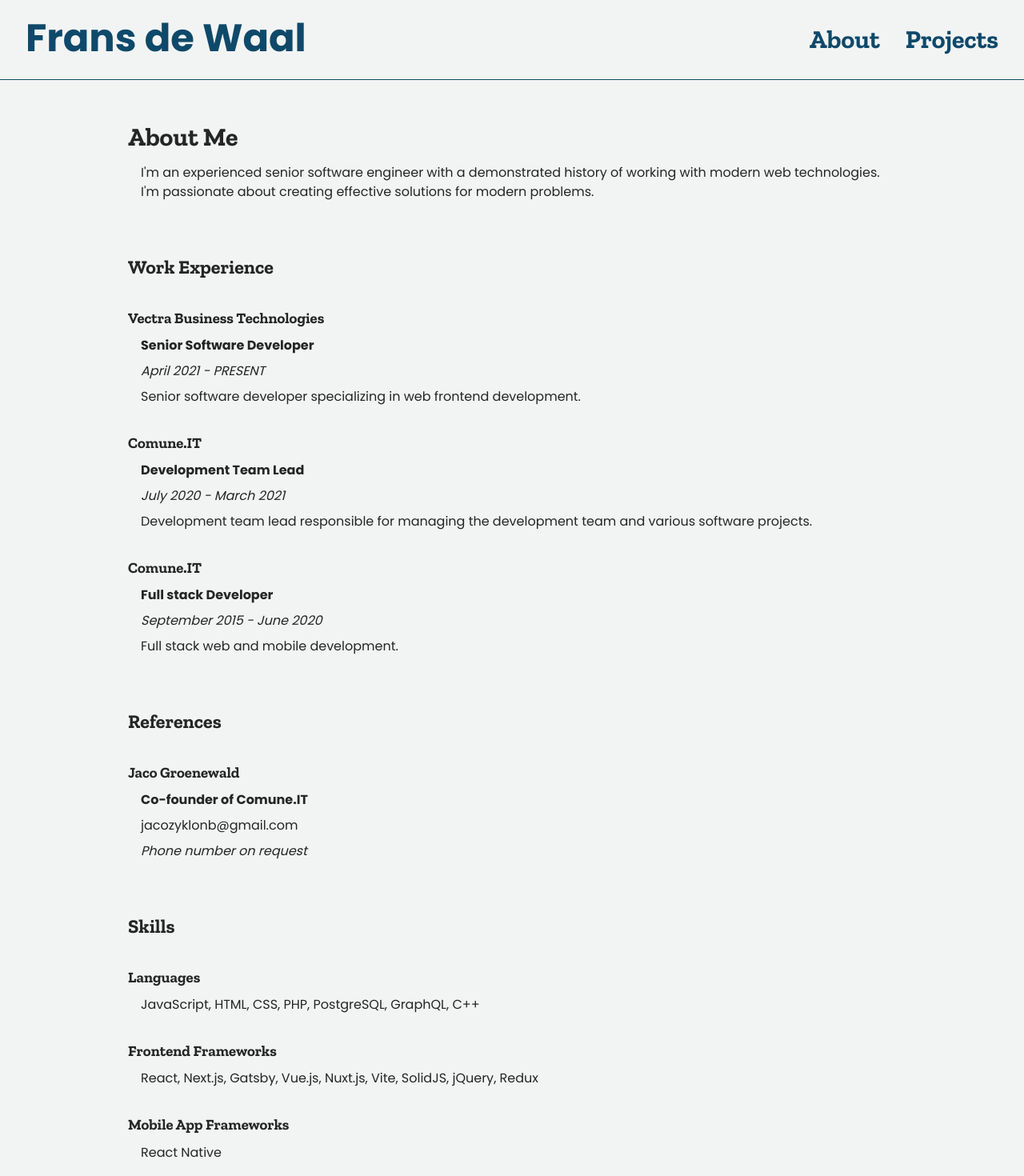
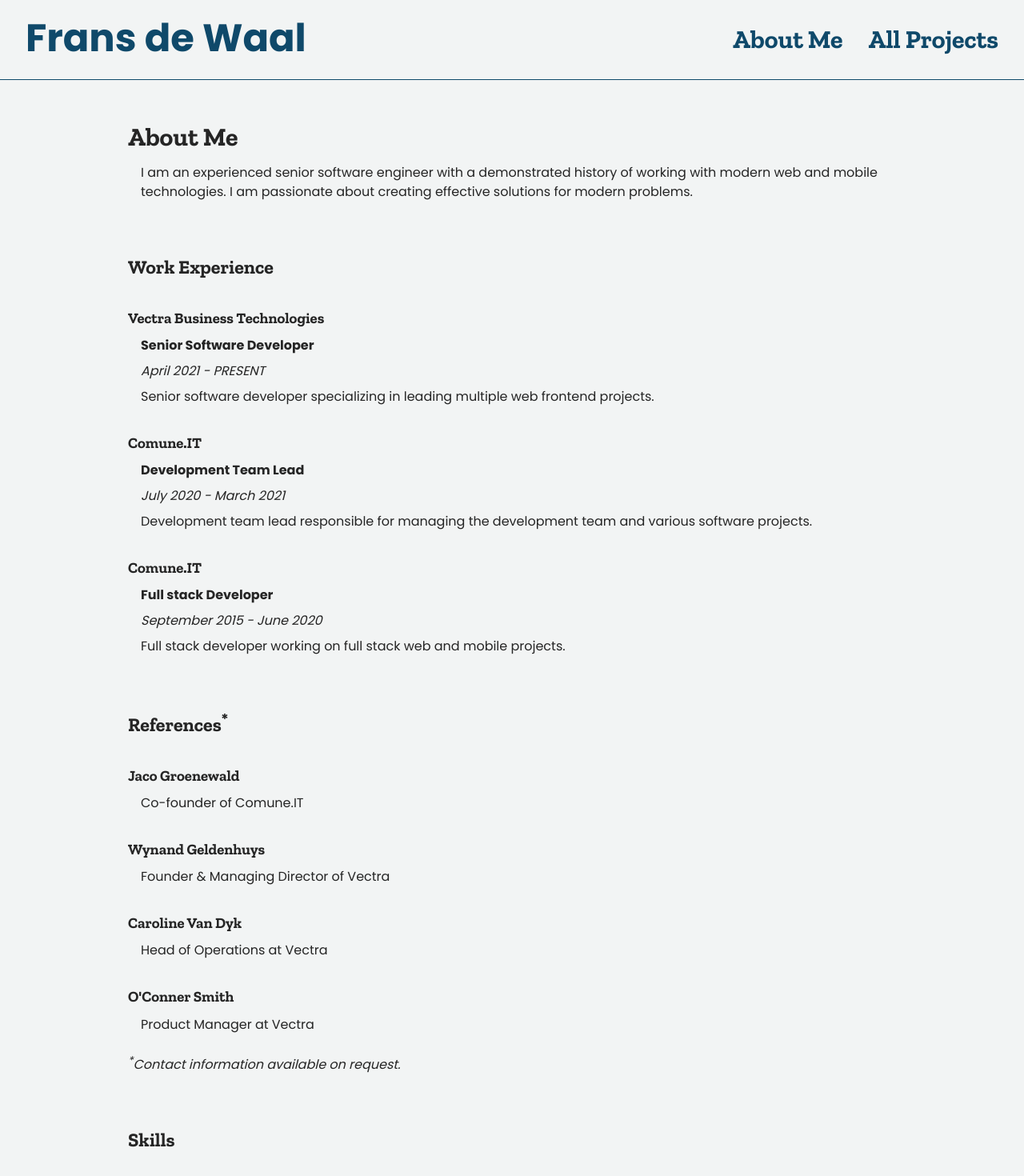
Before and after one commit to frans-de-waal/portfolio, a Next.js app: page /about in a window 1280 px wide. Shown: the top 1470 px of the page at 80% size. Built offline with nearby package versions, Linux system fonts and the light colour scheme.

Commit message:
Minor content updates

```diff
--- a/app/about/page.jsx
+++ b/app/about/page.jsx
@@ -6,9 +6,7 @@ export default function About() {
       <h1 className>About Me</h1>
 
       <p>
-        I&apos;m an experienced senior software engineer with a demonstrated
-        history of working with modern web technologies. I&apos;m passionate
-        about creating effective solutions for modern problems.
+        I am an experienced senior software engineer with a demonstrated history of working with modern web and mobile technologies. I am passionate about creating effective solutions for modern problems.
       </p>
 
       <h2>Work Experience</h2>
@@ -20,7 +18,7 @@ export default function About() {
       <p>
         <i>April 2021 - PRESENT</i>
       </p>
-      <p>Senior software developer specializing in web frontend development.</p>
+      <p>Senior software developer specializing in leading multiple web frontend projects.</p>
 
       <h3>Comune.IT</h3>
       <p>
@@ -41,29 +39,32 @@ export default function About() {
       <p>
         <i>September 2015 - June 2020</i>
       </p>
-      <p>Full stack web and mobile development.</p>
+      <p>Full stack developer working on full stack web and mobile projects.</p>
 
-      <h2>References</h2>
+      <h2>References<sup>*</sup></h2>
 
       <h3>Jaco Groenewald</h3>
       <p>
-        <strong>Co-founder of Comune.IT</strong>
+        Co-founder of Comune.IT
       </p>
-      <p>
-        <a href="mailto:jacozyklonb@gmail.com" target="_blank" rel="noreferrer">
-          jacozyklonb@gmail.com
-        </a>
-      </p>
-      <p>
-        <i>Phone number on request</i>
-      </p>
+
+      <h3>Wynand Geldenhuys</h3>
+      <p>Founder & Managing Director of Vectra</p>
+
+      <h3>Caroline Van Dyk</h3>
+      <p>Head of Operations at Vectra</p>
+
+      <h3>O'Conner Smith</h3>
+      <p>Product Manager at Vectra</p>
+
+      <br /><i><sup>*</sup>Contact information available on request.</i>
 
       <h2>Skills</h2>
 
       <h3>Languages</h3>
       <p>JavaScript, HTML, CSS, PHP, PostgreSQL, GraphQL, C++</p>
 
-      <h3>Frontend Frameworks</h3>
+      <h3>Frontend Frameworks & Libraries</h3>
       <p>
         React, Next.js, Gatsby, Vue.js, Nuxt.js, Vite, SolidJS, jQuery, Redux
       </p>
@@ -82,8 +83,8 @@ export default function About() {
 
       <h3>DevOps</h3>
       <p>
-        Git, Docker, AWS <i>(EC2, RDS, S3)</i>, Heroku, Vercel, Firebase,
-        Apache, Linux, Bitbucket Pipelines
+        Apache, AWS (EC2, RDS, S3), Bitbucket Pipelines (CI/CD), Docker, Firebase,
+        Git, Heroku, Linux (command line), Vercel
       </p>
 
       <h3>Project Management</h3>
@@ -153,9 +154,7 @@ export default function About() {
       <h2>Interests</h2>
 
       <p>
-        I enjoy creating things, whether it&apos;s software, electronics, or
-        making food. I also like playing games; board games, card games, or PC
-        games. I enjoy spending time with my wife and our two dogs.
+        I take pleasure in creating a variety of things, ranging from software and electronics to cooking dinner with my wife. Additionally, I enjoy various forms of gaming, including board games, card games, and PC games. I like to spend time with my wife and our two dogs over the weekends.
       </p>
     </div>
   );
--- a/app/page.jsx
+++ b/app/page.jsx
@@ -29,7 +29,7 @@ export default function Home() {
           />
         </div>
       </div>
-      <h2>Featured Projects</h2>
+      <h2>Major Recent Projects</h2>
       <ProjectList
         projects={[
           PROJECTS["opfc"],
@@ -37,7 +37,7 @@ export default function Home() {
           PROJECTS["secure-legacy"],
         ]}
       />
-      <Link href="/projects" className={styles.viewAll}>View All</Link>
+      <Link href="/projects" className={styles.viewAll}>View all projects</Link>
     </>
   );
 }
--- a/app/projects/page.jsx
+++ b/app/projects/page.jsx
@@ -39,7 +39,7 @@ export default function Projects() {
   return (
     <>
       <div className={styles.controls}>
-        <h1>Projects </h1>
+        <h1>Professional and Hobby Projects</h1>
         <input
           className={styles.search}
           type="text"
--- a/components/Header.jsx
+++ b/components/Header.jsx
@@ -29,10 +29,10 @@ export default function Header() {
         </button>
         <ul className={`${styles.navList} ${menuOpen ? styles.open : ""}`}>
           <li className={styles.navItem}>
-            <Link href="/about">About</Link>
+            <Link href="/about">About Me</Link>
           </li>
           <li className={styles.navItem}>
-            <Link href="/projects">Projects</Link>
+            <Link href="/projects">All Projects</Link>
           </li>
         </ul>
       </nav>
```
